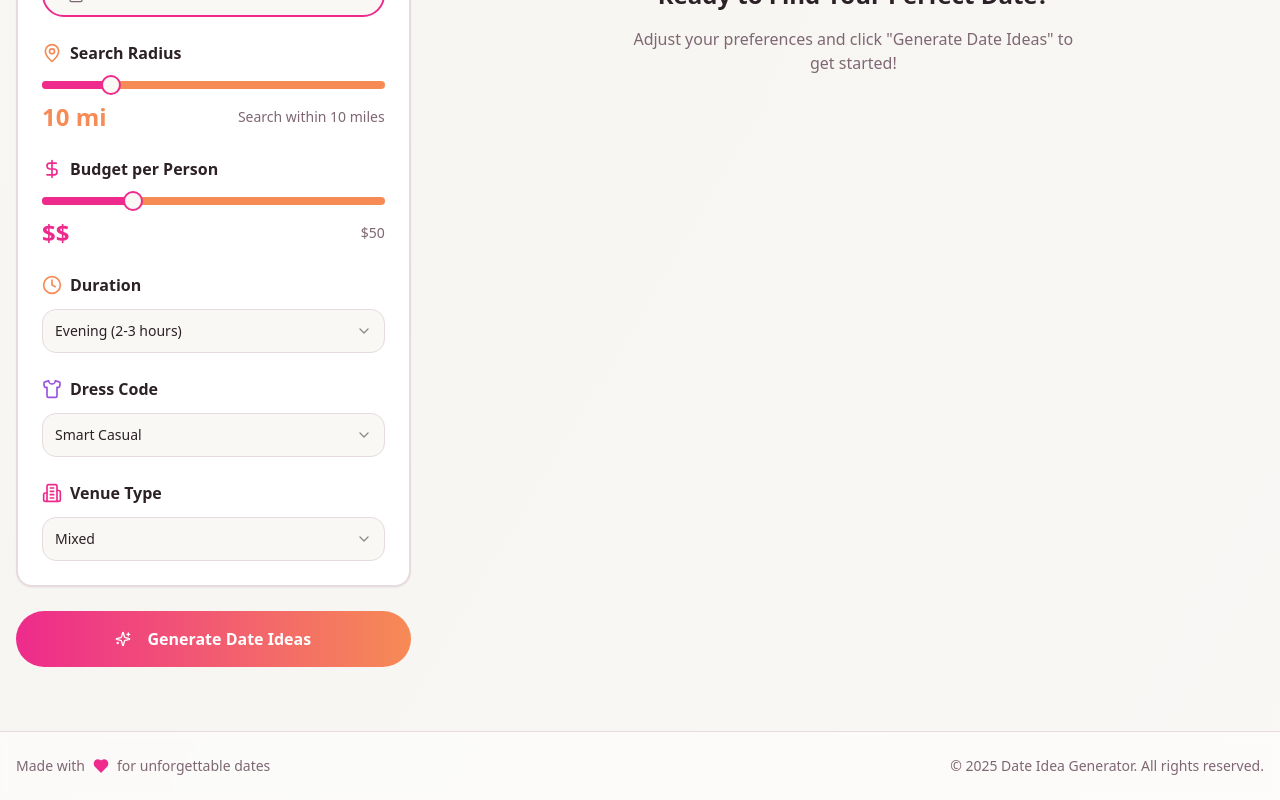
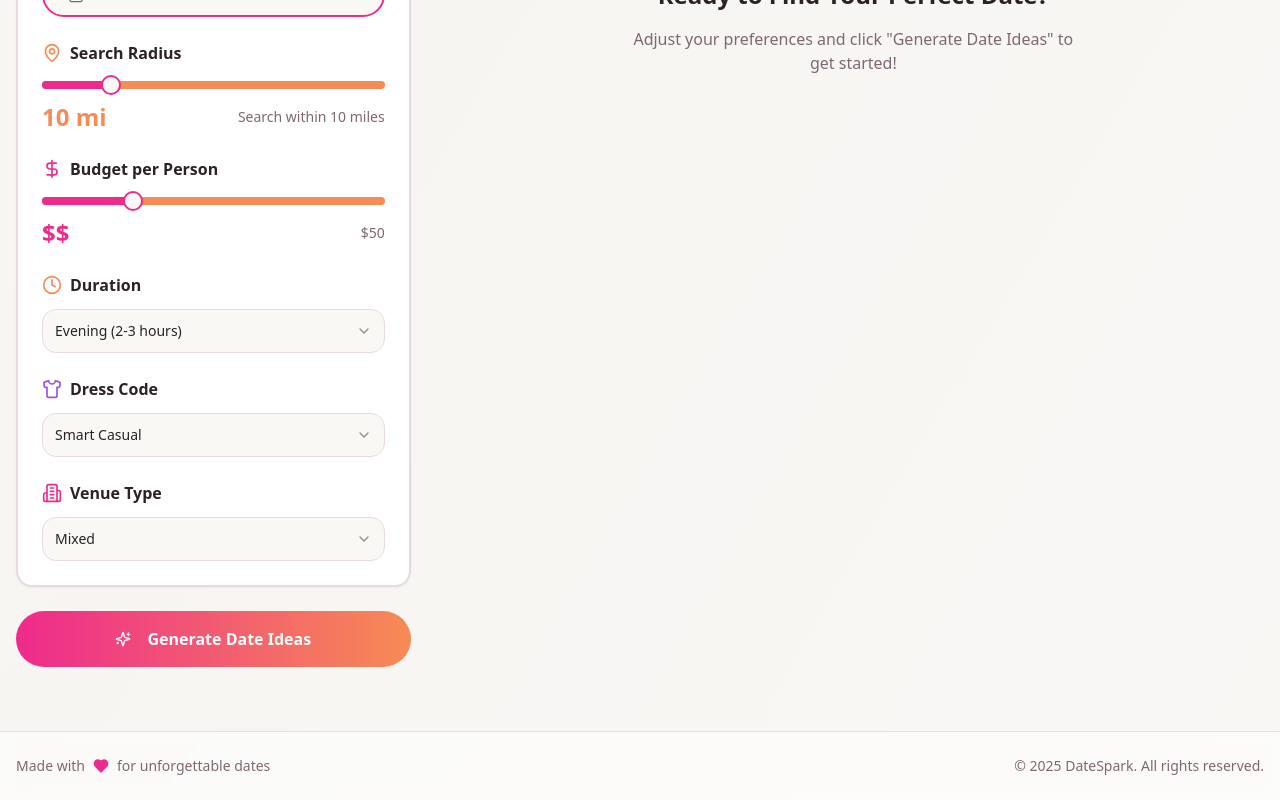
Before and after one commit to michellemayes/datespark, a React (Vite) app: page / in a window 1280 px wide. Shown: the part 1397-2197 px from the top of the page. Built offline with nearby package versions, Linux system fonts and the light colour scheme; the HTML template or start-up script is replaced by a standard one.

Commit message:
Code edited in Lovable Code Editor

```diff
--- a/src/components/Footer.tsx
+++ b/src/components/Footer.tsx
@@ -12,7 +12,7 @@ export const Footer = () => {
           </div>
 
           <div className="text-sm text-muted-foreground">
-            © {new Date().getFullYear()} Date Idea Generator. All rights reserved.
+            © {new Date().getFullYear()} DateSpark. All rights reserved.
           </div>
         </div>
       </div>
```
